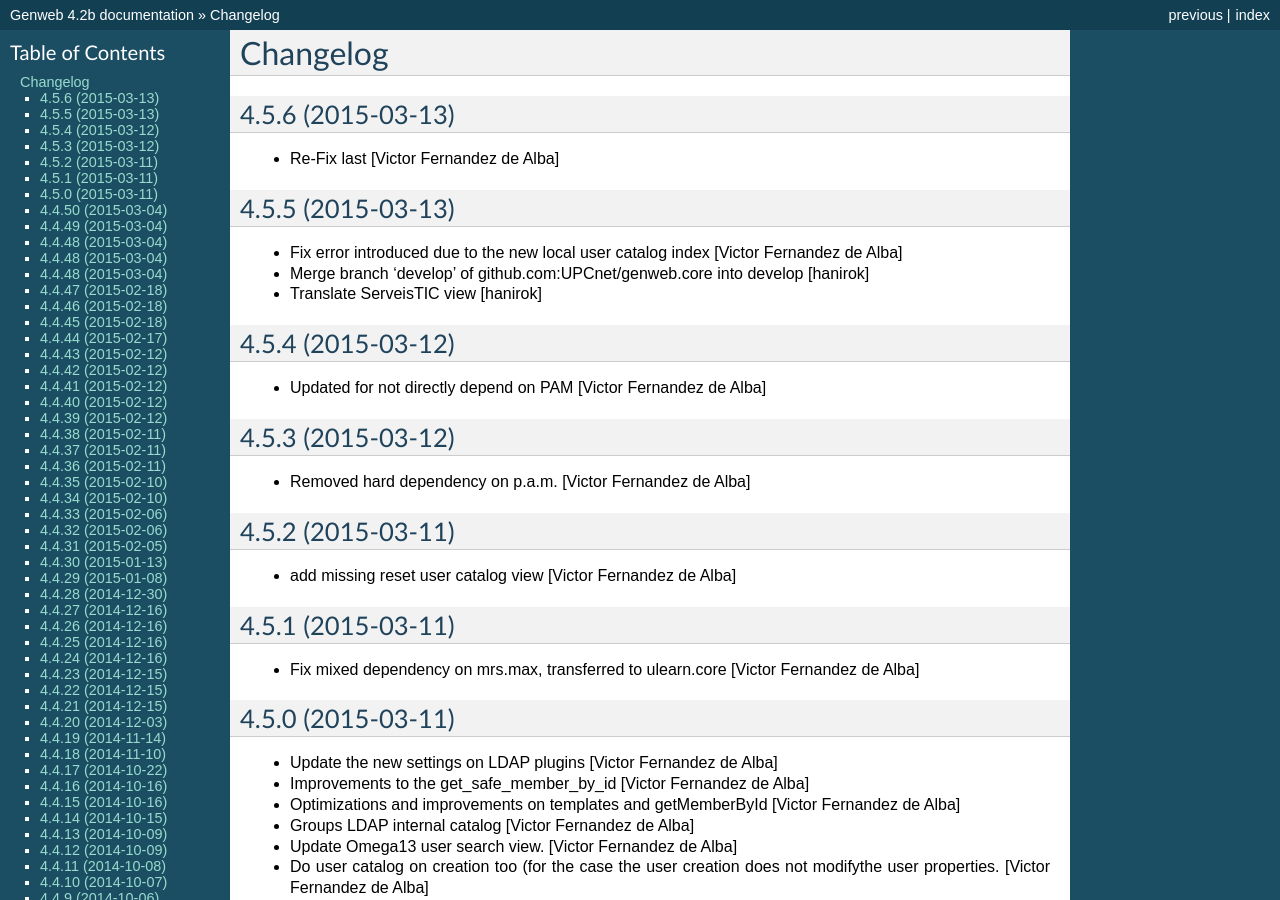
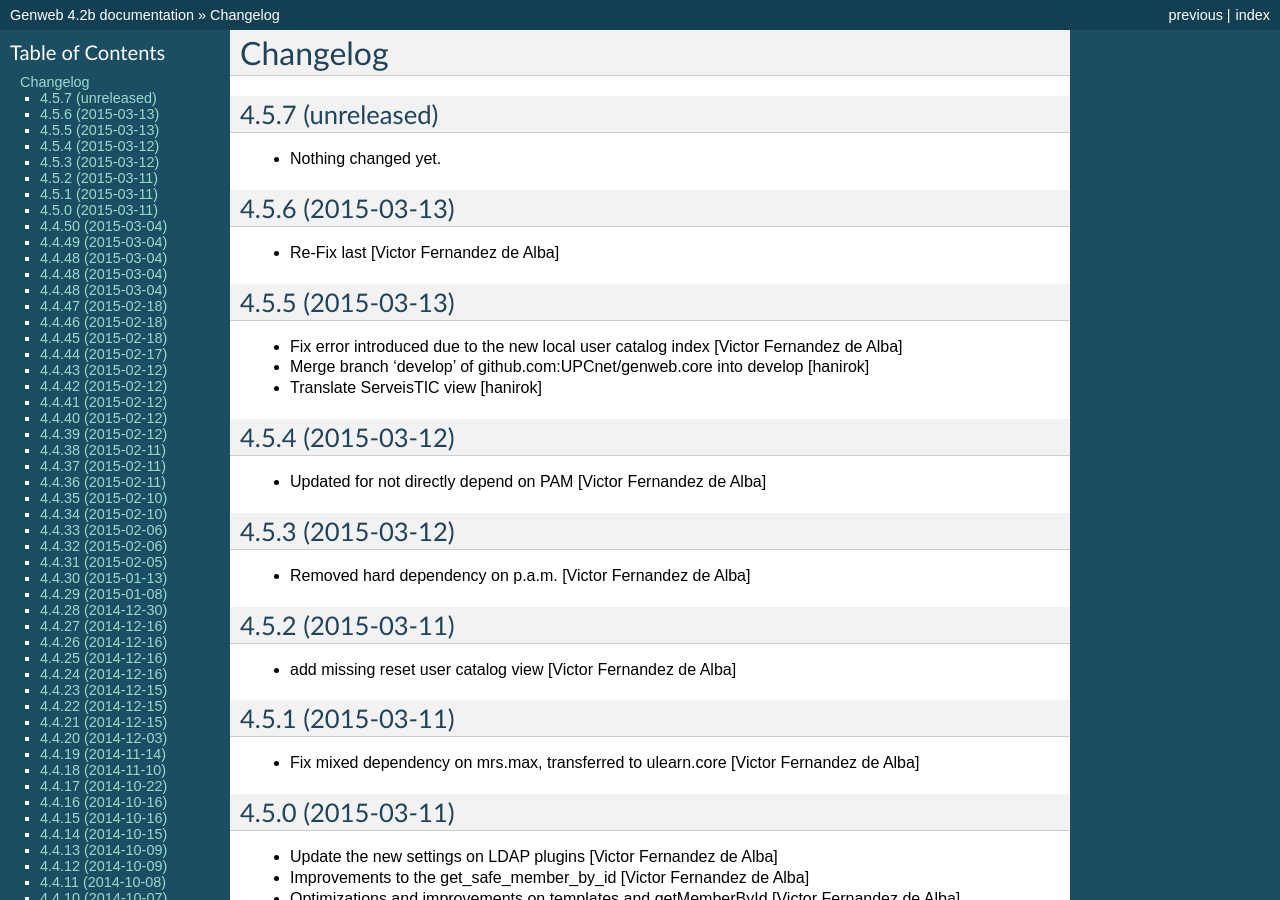
Before and after one commit to UPCnet/genweb.core, a Sphinx documentation site: the page built from docs/HISTORY.rst, in a window 1280 px wide and 900 px high. Built offline with Sphinx 7.4.7, drawn with Linux system fonts in a browser that asks for light colours.

Commit message:
Back to development: 4.5.7

```diff
--- a/docs/HISTORY.rst
+++ b/docs/HISTORY.rst
@@ -1,5 +1,11 @@
 Changelog
 =========
+
+4.5.7 (unreleased)
+------------------
+
+- Nothing changed yet.
+
 
 4.5.6 (2015-03-13)
 ------------------
--- a/setup.py
+++ b/setup.py
@@ -1,7 +1,7 @@
 from setuptools import setup, find_packages
 import os
 
-version = '4.5.6'
+version = '4.5.7.dev0'
 
 README = open("README.rst").read()
 HISTORY = open(os.path.join("docs", "HISTORY.rst")).read()
```
